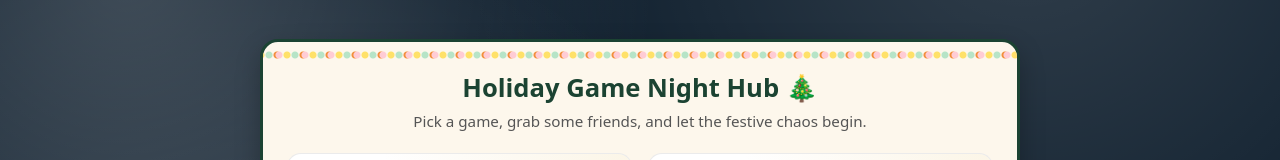
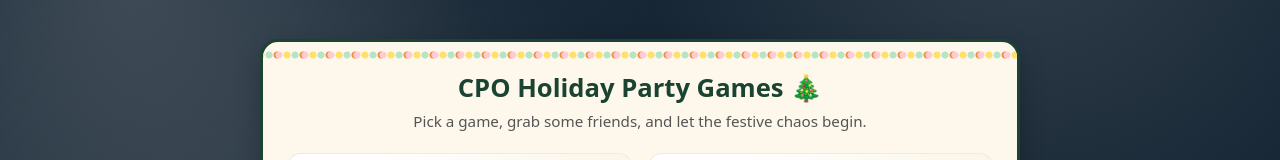
Before and after one commit to kylereid94/CPOHolidayParty, a plain HTML site: page index.html in a window 1280 px wide. Shown: the part 184-344 px from the top of the page. Drawn offline with Linux system fonts and the light colour scheme.

Commit message:
Update index.html

```diff
--- a/index.html
+++ b/index.html
@@ -301,7 +301,7 @@
     <main>
       <section class="landing-card">
         <header class="landing-header">
-          <h1 class="landing-title">Holiday Game Night Hub 🎄</h1>
+          <h1 class="landing-title">CPO Holiday Party Games 🎄</h1>
           <p class="landing-subtitle">
             Pick a game, grab some friends, and let the festive chaos begin.
           </p>
```
